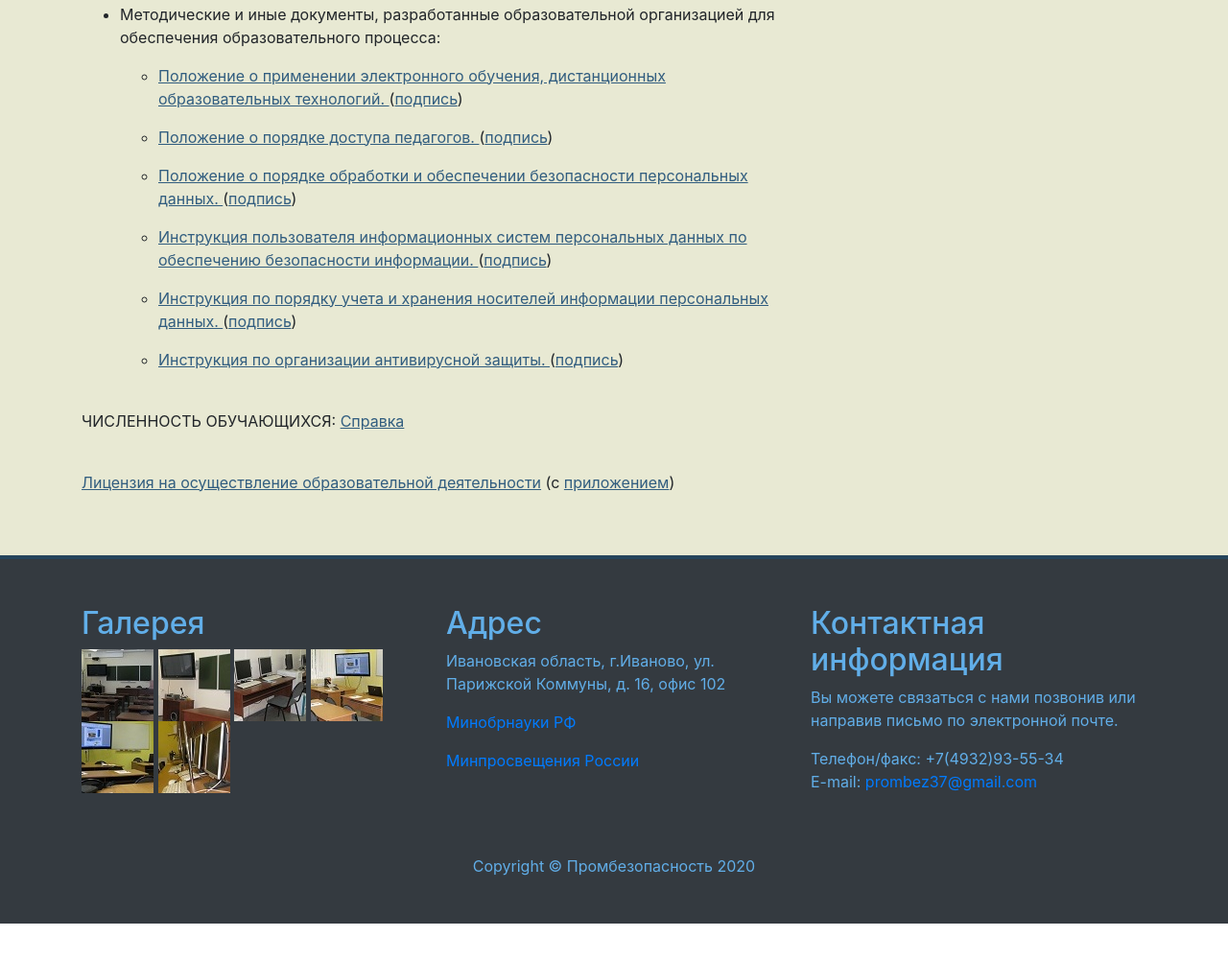
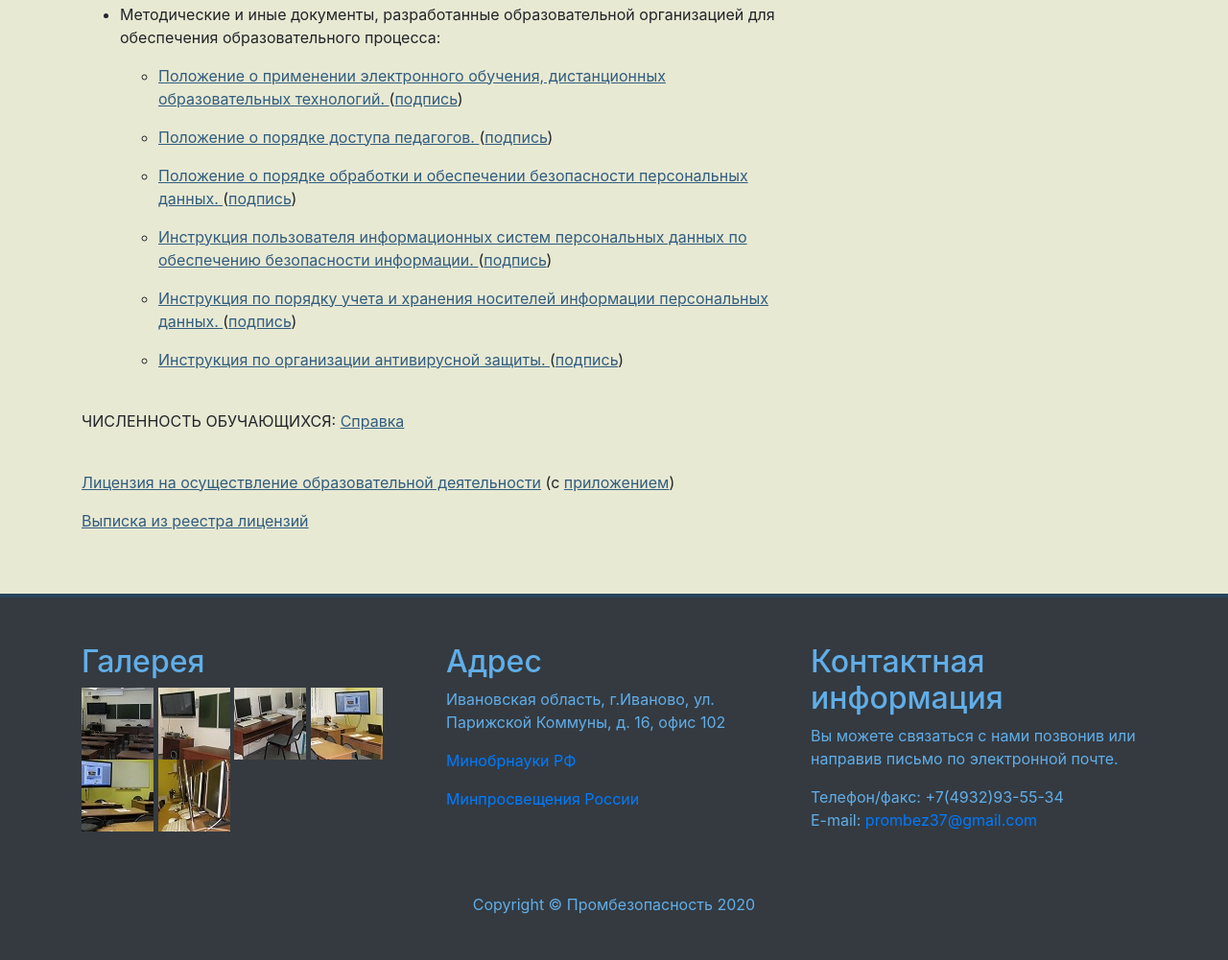
Before and after one commit to knikitin/oldsite, a website: page education.html in a window 1280 px wide. Shown: the part 2675-3676 px from the top of the page at 96% size. Before the commit the page ends 3638 px from the top, so only its background shows below. Drawn offline with Linux system fonts and the light colour scheme.

Commit message:
add extract

```diff
--- a/education.html
+++ b/education.html
@@ -143,6 +143,7 @@
 
               <br>
               <p class="textosn doclinks"> <a href="/Docs2/1_licenzia.pdf">Лицензия на осуществление образовательной деятельности</a> (с <a href="/Docs2/1_prilogenie k licenzii.pdf">приложением</a>) </p>
+              <p class="textosn doclinks"> <a href="/Docs2/12_extract.pdf">Выписка из реестра лицензий</a> </p>
 
             </div>
         </div>
```
Also changed, not shown: 1 other file.
